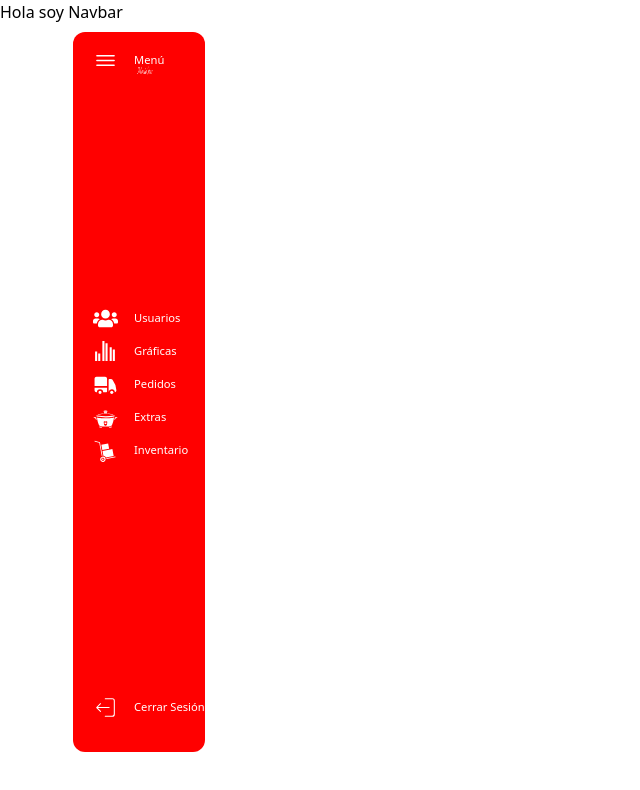
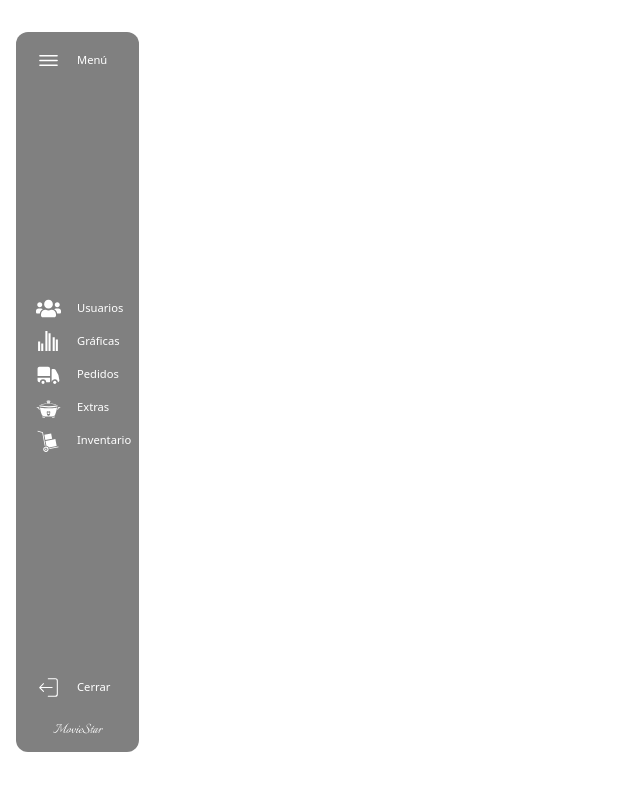
Before and after one commit to MarmolejoValle/MovieStar, a React (Vite) app: page /admin-views in a window 1280 px wide. Shown: the top 790 px of the page, without its empty margins (0-640 px from the left). Built offline with nearby package versions, Linux system fonts and the light colour scheme; a web font is replaced by a local one.

Commit message:
Correcion de Detalles, y SideBar (Admin).

```diff
--- a/src/admin/components/NavbarAdmin.jsx
+++ b/src/admin/components/NavbarAdmin.jsx
@@ -3,7 +3,7 @@ import React, { Component } from 'react'
 export const NavbarAdmin = () => {
 
   return (
-    <div>Hola soy Navbar</div>
+    <div></div>
   )
 
 }
--- a/src/admin/components/Sidebar.jsx
+++ b/src/admin/components/Sidebar.jsx
@@ -19,8 +19,8 @@ export const Sidebar = () => {
 
   return (
     <>
-      <div className={`${labelVision.wigth}  ml-4 mr-4 h-[90vh] mt-8 flex justify-center items-center`} >
-        <nav id="barNav" style={{ backgroundColor: "red" }} className={`text-white ${labelVision.wigth} h-[90vh] fixed  flex flex-col justify-between  rounded-xl   duration-75`}>
+      <div className={`${labelVision.wigth}  ml-4 mr-4 h-[90vh] mt-8 flex justify-start items-center`} >
+        <nav id="barNav" style={{ backgroundColor: "grey" }} className={`text-white ${labelVision.wigth} h-[90vh] fixed  flex flex-col justify-between  rounded-xl   duration-75`}>
 
           <div className="flex flex-col mt-3" id="menu" >
             <div onClick={changeSize}>
@@ -30,7 +30,7 @@ export const Sidebar = () => {
 
           </div>
 
-          <div className="flex flex-col ">
+          <div className="flex flex-col mr-2">
             <IconLabel Icon={FaUsers} value={"Usuarios"} id={"Usuarios"} boolean={labelVision.vision} urlRoute={"/Users"} />
             <IconLabel Icon={RiBarChartGroupedLine} value={"Gráficas"} id={"users"} boolean={labelVision.vision} urlRoute={"/Graphics"} />
             <IconLabel Icon={HiTruck} value={"Pedidos"} id={"Pedidos"} boolean={labelVision.vision} urlRoute={"/Ordens"} />
@@ -39,12 +39,12 @@ export const Sidebar = () => {
           </div>
           <div className="flex flex-col mb-3" id="footer">
 
-            <IconLabel Icon={CiLogout} value={"Cerrar Sesión"} id={"Salir"} boolean={labelVision.vision} urlRoute={"/"} />
+            <IconLabel Icon={CiLogout} value={"Cerrar"} id={"Salir"} boolean={labelVision.vision} urlRoute={"/"} />
             <div className="flex justify-center mt-4">
-              <img style={{ width: "16px" , height: "15px" }}
+              <img style={{ width: "50px" , height: "20px" }}
                 src="/LOGO-MS.png"
                 alt="Logo de la Empresa"
-                className="absolute top-8 left-16 h-20 w-auto"
+                className="top-8 left-16 h-20 w-auto"
               />
 
             </div>
--- a/src/pages/DetailScreen.jsx
+++ b/src/pages/DetailScreen.jsx
@@ -39,7 +39,7 @@ const DetailScreen = () => {
           <div className="absolute bottom-5 left-5 flex w-1/6 justify-evenly">
             <h1
               onClick={() => handleTabChange("DETALLES")}
-              className={`cursor-pointer text-xl font-thin transition-all ${
+              className={`cursor-pointer text-xl  transition-all ${
                 activeTab === "DETALLES" ? "font-extrabold	" : "text-white"
               }`}
             >
@@ -47,7 +47,7 @@ const DetailScreen = () => {
             </h1>
             <h1
               onClick={() => handleTabChange("VER AHORA")}
-              className={`cursor-pointer text-xl font-thin transition-all ${
+              className={`cursor-pointer text-xl transition-all ${
                 activeTab === "VER AHORA" ? "font-extrabold	" : "text-white"
               }`}
             >
--- a/src/pages/Login.jsx
+++ b/src/pages/Login.jsx
@@ -63,7 +63,7 @@ const Login = ({ onRegister, onLogin }) => {
     onRegister();
 
     try {
-      const response = await fetch("http://192.168.110.255:2003/api/user/createAccount", {
+      const response = await fetch("http://192.168.110.255:2003/api/client/createAccount", {
         method: "POST",
         headers: { "Content-Type": "application/json" },
         body: JSON.stringify(userData),
```
Also changed, not shown: 1 other file (tests, documents, lock files or other folders).
